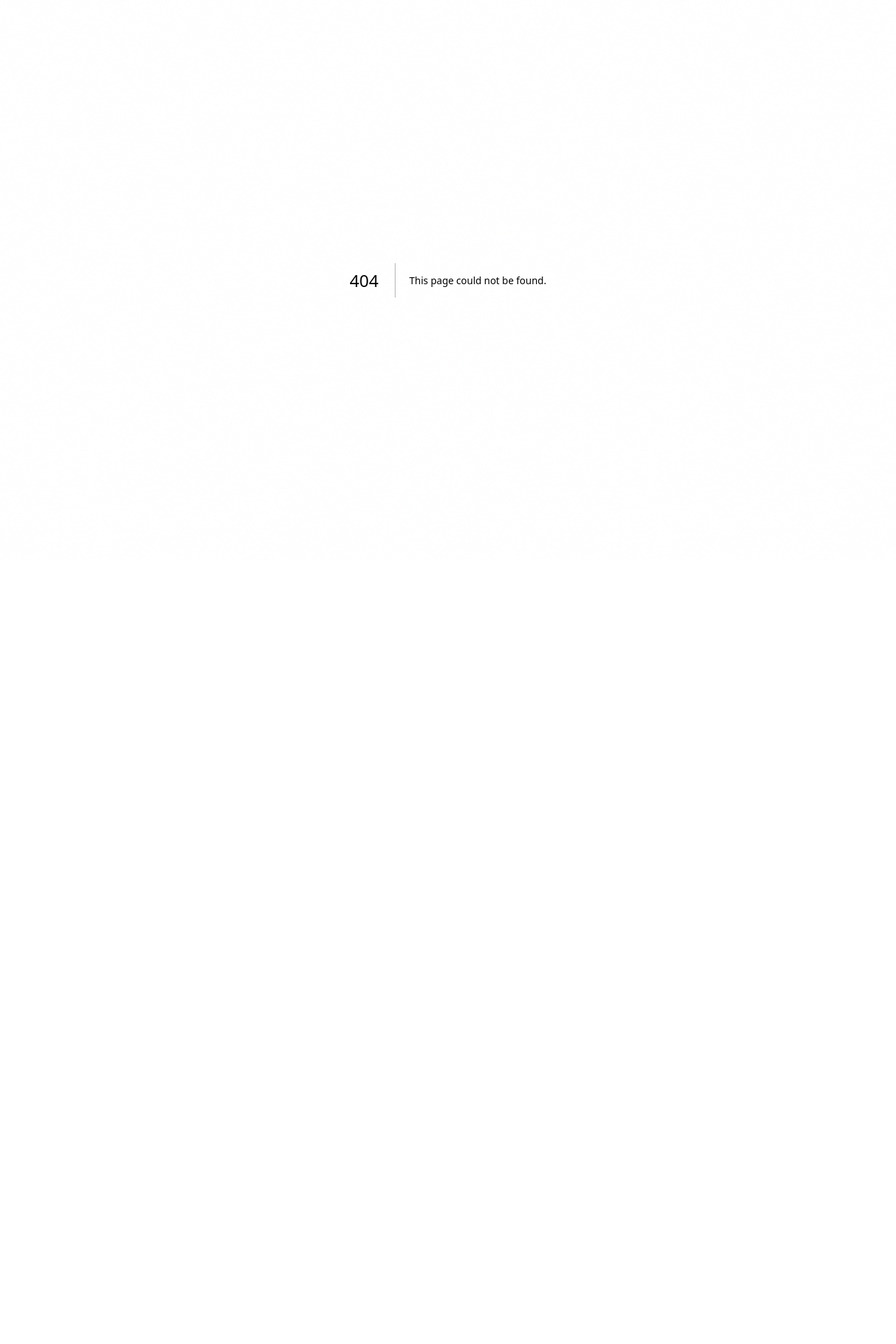
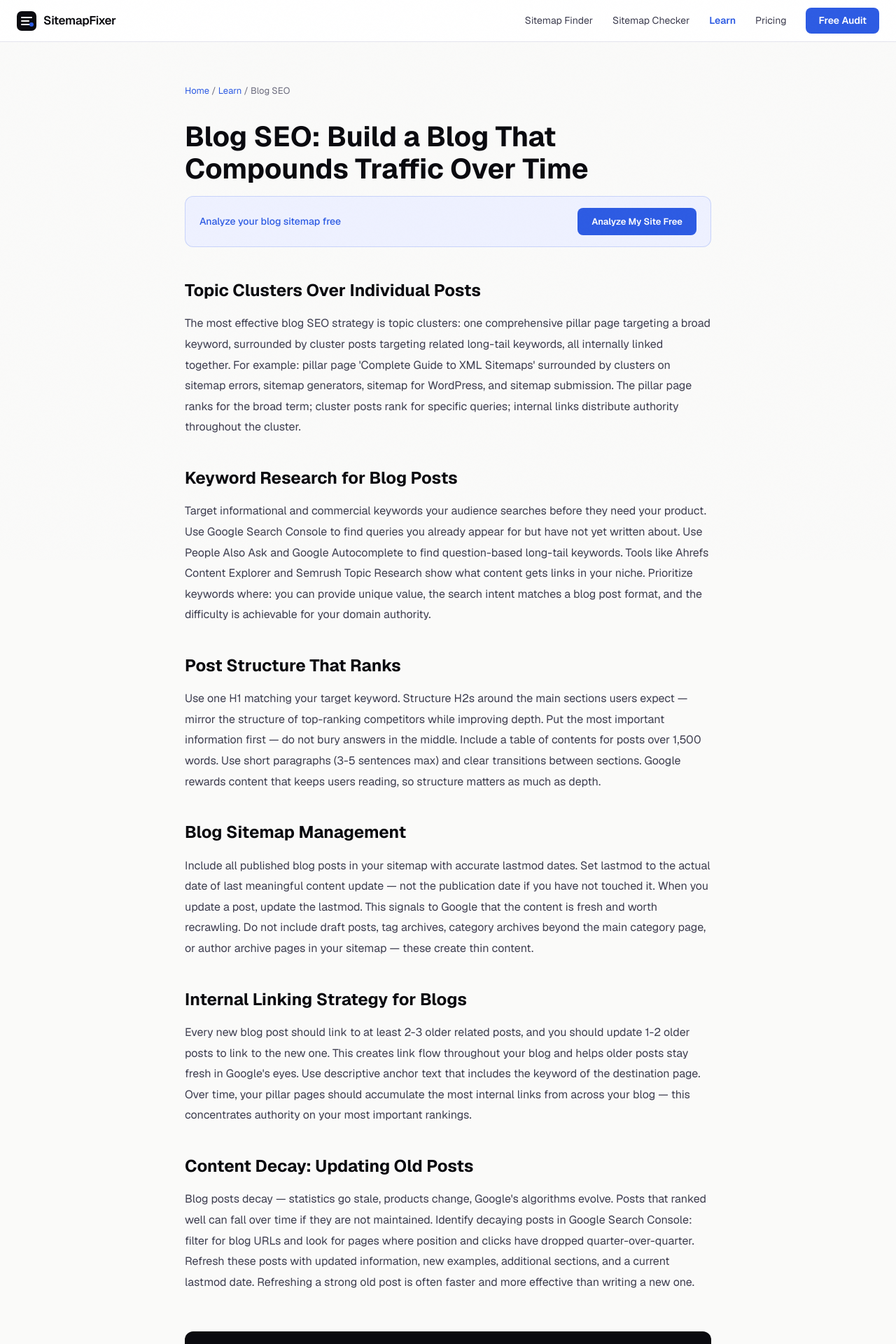
Before and after one commit to Watermelon-Coctail-Bar/sitemap-fixer, a Next.js app: page /learn/blog-seo in a window 1280 px wide. Before the commit this address had no page. Shown: the top 1920 px of the page at 70% size. Before the commit the page ends 800 px from the top, so only its background shows below. Built offline with nearby package versions, Linux system fonts and the light colour scheme.

Commit message:
Create page.tsx

```diff
--- /dev/null
+++ b/src/app/learn/blog-seo/page.tsx
@@ -0,0 +1,43 @@
+import type { Metadata } from 'next';
+export const metadata: Metadata = {
+  title: 'Blog SEO: How to Build a Blog That Ranks and Drives Traffic | SitemapFixer',
+  description: "A well-structured blog compounds SEO value over time. Here is how to pick topics, structure posts for rankings, build topic clusters, and manage your blog sitemap.",
+  alternates: { canonical: 'https://sitemapfixer.com/learn/blog-seo' },
+};
+const sections = [
+  { h: "Topic Clusters Over Individual Posts", d: "The most effective blog SEO strategy is topic clusters: one comprehensive pillar page targeting a broad keyword, surrounded by cluster posts targeting related long-tail keywords, all internally linked together. For example: pillar page 'Complete Guide to XML Sitemaps' surrounded by clusters on sitemap errors, sitemap generators, sitemap for WordPress, and sitemap submission. The pillar page ranks for the broad term; cluster posts rank for specific queries; internal links distribute authority throughout the cluster." },
+  { h: "Keyword Research for Blog Posts", d: "Target informational and commercial keywords your audience searches before they need your product. Use Google Search Console to find queries you already appear for but have not yet written about. Use People Also Ask and Google Autocomplete to find question-based long-tail keywords. Tools like Ahrefs Content Explorer and Semrush Topic Research show what content gets links in your niche. Prioritize keywords where: you can provide unique value, the search intent matches a blog post format, and the difficulty is achievable for your domain authority." },
+  { h: "Post Structure That Ranks", d: "Use one H1 matching your target keyword. Structure H2s around the main sections users expect — mirror the structure of top-ranking competitors while improving depth. Put the most important information first — do not bury answers in the middle. Include a table of contents for posts over 1,500 words. Use short paragraphs (3-5 sentences max) and clear transitions between sections. Google rewards content that keeps users reading, so structure matters as much as depth." },
+  { h: "Blog Sitemap Management", d: "Include all published blog posts in your sitemap with accurate lastmod dates. Set lastmod to the actual date of last meaningful content update — not the publication date if you have not touched it. When you update a post, update the lastmod. This signals to Google that the content is fresh and worth recrawling. Do not include draft posts, tag archives, category archives beyond the main category page, or author archive pages in your sitemap — these create thin content." },
+  { h: "Internal Linking Strategy for Blogs", d: "Every new blog post should link to at least 2-3 older related posts, and you should update 1-2 older posts to link to the new one. This creates link flow throughout your blog and helps older posts stay fresh in Google's eyes. Use descriptive anchor text that includes the keyword of the destination page. Over time, your pillar pages should accumulate the most internal links from across your blog — this concentrates authority on your most important rankings." },
+  { h: "Content Decay: Updating Old Posts", d: "Blog posts decay — statistics go stale, products change, Google's algorithms evolve. Posts that ranked well can fall over time if they are not maintained. Identify decaying posts in Google Search Console: filter for blog URLs and look for pages where position and clicks have dropped quarter-over-quarter. Refresh these posts with updated information, new examples, additional sections, and a current lastmod date. Refreshing a strong old post is often faster and more effective than writing a new one." },
+];
+export default function Page() {
+  return (
+    <div style={{ maxWidth: 800, margin: '0 auto', padding: '60px 24px' }}>
+      <nav style={{ fontSize: 13, color: '#6b6b7d', marginBottom: 32 }}>
+        <a href="/" style={{ color: '#2d5be3', textDecoration: 'none' }}>Home</a>{' / '}
+        <a href="/learn" style={{ color: '#2d5be3', textDecoration: 'none' }}>Learn</a>{' / '}
+        <span>Blog SEO</span>
+      </nav>
+      <h1 style={{ fontSize: 40, fontWeight: 700, color: '#0a0a0f', marginBottom: 16, lineHeight: 1.15 }}>Blog SEO: Build a Blog That Compounds Traffic Over Time</h1>
+      <div style={{ background: '#eef1ff', border: '1px solid rgba(45,91,227,0.2)', borderRadius: 12, padding: '16px 20px', marginBottom: 40, display: 'flex', alignItems: 'center', justifyContent: 'space-between', gap: 16 }}>
+        <span style={{ fontSize: 14, color: '#2d5be3', fontWeight: 500 }}>Analyze your blog sitemap free</span>
+        <a href="/" style={{ background: '#2d5be3', color: 'white', padding: '10px 20px', borderRadius: 8, textDecoration: 'none', fontWeight: 600, fontSize: 13 }}>Analyze My Site Free</a>
+      </div>
+      <div style={{ fontSize: 16, color: '#3d3d4f', lineHeight: 1.85 }}>
+        {sections.map(({ h, d }) => (
+          <div key={h} style={{ marginBottom: 36 }}>
+            <h2 style={{ fontSize: 24, fontWeight: 700, color: '#0a0a0f', marginBottom: 10 }}>{h}</h2>
+            <p style={{ margin: 0 }}>{d}</p>
+          </div>
+        ))}
+      </div>
+      <div style={{ background: '#0a0a0f', borderRadius: 12, padding: '32px', textAlign: 'center', marginTop: 56 }}>
+        <div style={{ fontSize: 20, fontWeight: 700, color: 'white', marginBottom: 8 }}>Check your blog sitemap health</div>
+        <div style={{ color: '#9999aa', marginBottom: 20, fontSize: 14 }}>Free — finds thin content, missing lastmod dates, and indexing issues</div>
+        <a href="/" style={{ background: 'white', color: '#0a0a0f', padding: '14px 28px', borderRadius: 8, textDecoration: 'none', fontWeight: 700 }}>Analyze My Site Free</a>
+      </div>
+    </div>
+  );
+}
```
